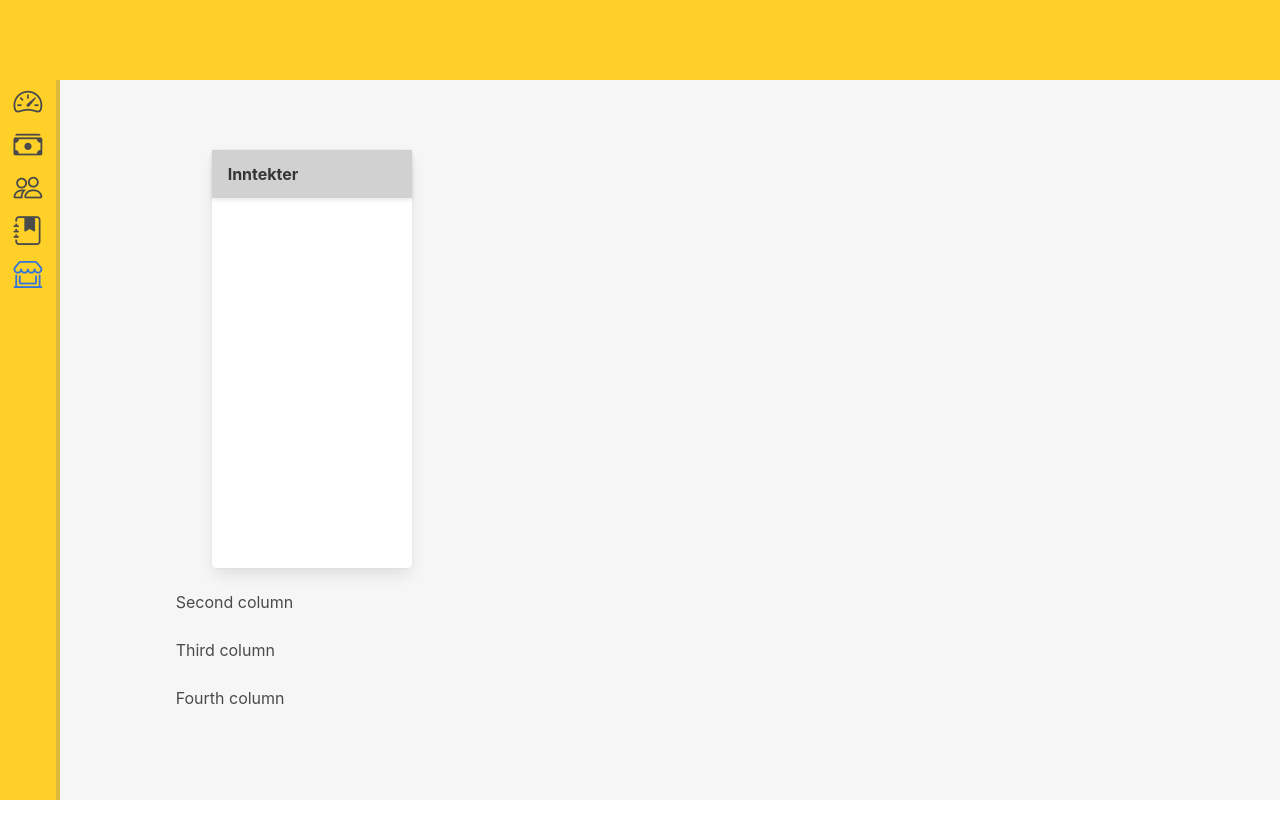
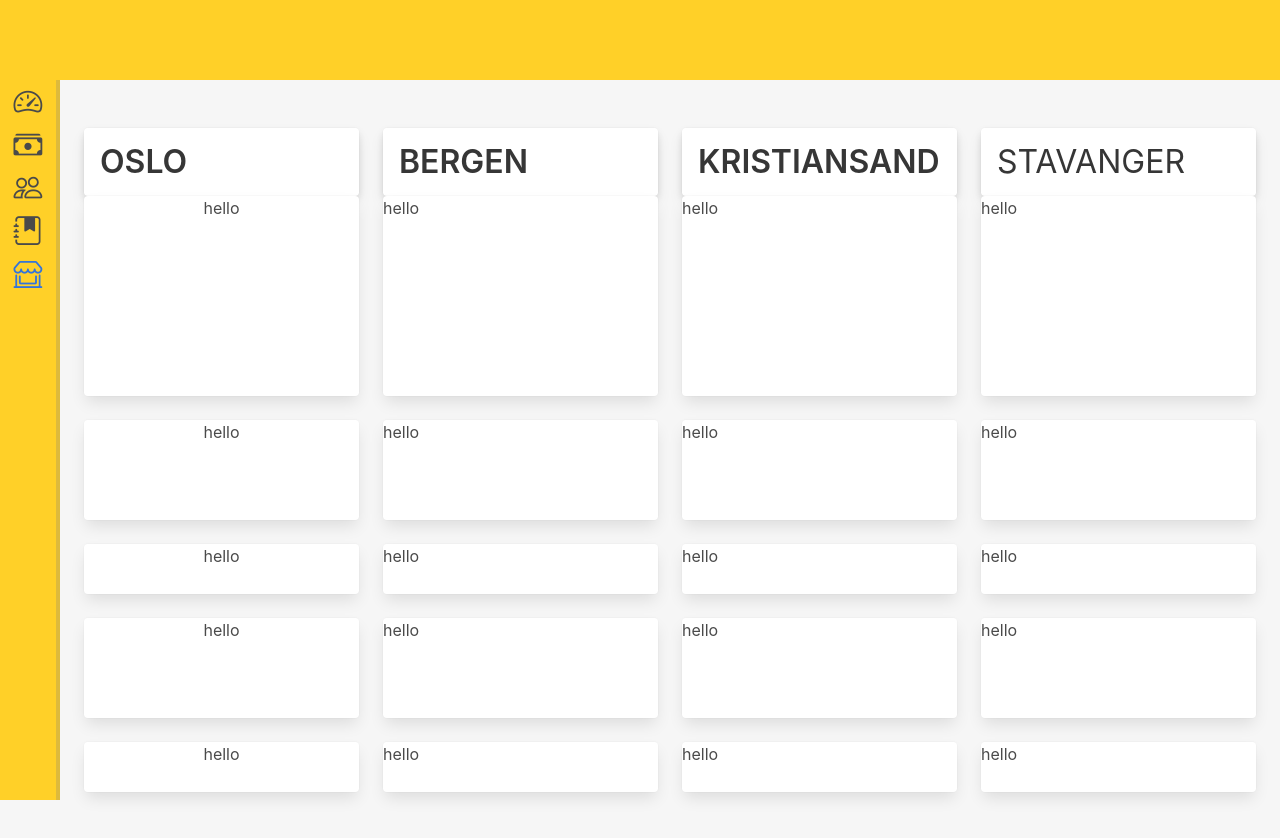
Before and after one commit to mariebmo-edu/pro104-webprosjekt-eksamen, a plain HTML site: page Sales/sales.html in a window 1280 px wide. Before the commit the page ends 800 px from the top, so only its background shows below. Drawn offline with nearby package versions, Linux system fonts and the light colour scheme; files that its build step writes are made by us from their sources.

Commit message:
Added Columns to Sales

```diff
--- a/Sales/sales.html
+++ b/Sales/sales.html
@@ -5,7 +5,7 @@
     <meta http-equiv="X-UA-Compatible" content="IE=edge">
     <meta name="viewport" content="width=device-width, initial-scale=1.0">
     <link rel="stylesheet" href="https://cdn.jsdelivr.net/npm/bootstrap-icons@1.5.0/font/bootstrap-icons.css">
-    <link rel="stylesheet" href="sitewide.css">
+    <link rel="stylesheet" href="../sitewide.css">
     <link rel="stylesheet" href="/bulma/css/bulma.css">
     <link rel="stylesheet" href="../indexmodule.css">
     <script type="module" src="../Modules/SalesModule.js"></script>
@@ -48,27 +48,157 @@
     <div class="admin-pannel">
 
         <!-- ALT GÅR HIT HALLO FOLKENS! -->
-		<div class="columns mt-6">
-			<div class="column is-half is-offset-1">
-                <div class="card card-size card-padding ml-6">
-                    <div class="card-header">
-                    <p class="grey-background card-header-title">
-                        Inntekter
-                    </p>
-                    </div>
-                    <div class="card-image">
-                        <canvas id="sales-chart" width="200" height="200"></canvas>
-                    </div>
-		  </div>
-		  <div class="column">
-			Second column
-		  </div>
-		  <div class="column">
-			Third column
-		  </div>
-		  <div class="column">
-			Fourth column
-		  </div>
+
+		<!-- INPUT FIELDS -->
+
+		<!-- RESTAURANT COLUMNS -->
+		<div class="columns section">
+			<div class="column is-one-quarter">
+				<div class="card">
+					<div class="card-header title card-title-padding">
+						OSLO
+					</div>
+				</div>
+
+				<div class="columns is-multiline">
+					<div class="column is-full">
+						<div class="card height-200 center-text">
+							hello
+						</div>
+					</div>
+					<div class="column is-full">
+						<div class="card height-100 center-text">
+							hello
+						</div>
+					</div>
+					<div class="column is-full">
+						<div class="card height-50 center-text">
+							hello
+						</div>
+					</div>
+					<div class="column is-full">
+						<div class="card height-100 center-text">
+							hello
+						</div>
+					</div>
+					<div class="column is-full">
+						<div class="card height-50 center-text">
+							hello
+						</div>
+					</div>
+				</div>
+			</div>
+
+			<div class="column is-one-quarter">
+				<div class="card">
+					<div class="card-header title yellow-background card-title-padding">
+						BERGEN
+					</div>
+				</div>
+
+				<div class="columns is-multiline">
+					<div class="column is-full">
+						<div class="card height-200">
+							hello
+						</div>
+					</div>
+					<div class="column is-full">
+						<div class="card height-100">
+							hello
+						</div>
+					</div>
+					<div class="column is-full">
+						<div class="card height-50">
+							hello
+						</div>
+					</div>
+					<div class="column is-full">
+						<div class="card height-100">
+							hello
+						</div>
+					</div>
+					<div class="column is-full">
+						<div class="card height-50">
+							hello
+						</div>
+					</div>
+				</div>
+			</div>
+
+			<div class="column is-one-quarter">
+				<div class="card">
+					<div class="card-header title yellow-background card-title-padding">
+						KRISTIANSAND
+					</div>
+				</div>
+
+				<div class="columns is-multiline">
+					<div class="column is-full">
+						<div class="card height-200">
+							hello
+						</div>
+					</div>
+					<div class="column is-full">
+						<div class="card height-100">
+							hello
+						</div>
+					</div>
+					<div class="column is-full">
+						<div class="card height-50">
+							hello
+						</div>
+					</div>
+					<div class="column is-full">
+						<div class="card height-100">
+							hello
+						</div>
+					</div>
+					<div class="column is-full">
+						<div class="card height-50">
+							hello
+						</div>
+					</div>
+				</div>
+			</div>
+
+			<div class="column is-one-quarter">
+				<div class="card ">
+					<div class="card-header title card-title-padding">
+						<h1 class=" full-width full-height">
+							STAVANGER
+						</h1>
+
+					</div>
+				</div>
+
+				<div class="columns is-multiline">
+					<div class="column is-full">
+						<div class="card height-200">
+							hello
+						</div>
+					</div>
+					<div class="column is-full">
+						<div class="card height-100">
+							hello
+						</div>
+					</div>
+					<div class="column is-full">
+						<div class="card height-50">
+							hello
+						</div>
+					</div>
+					<div class="column is-full">
+						<div class="card height-100">
+							hello
+						</div>
+					</div>
+					<div class="column is-full">
+						<div class="card height-50">
+							hello
+						</div>
+					</div>
+				</div>
+			</div>
 		</div>
 
     </div>
--- a/sitewide.css
+++ b/sitewide.css
@@ -158,3 +158,15 @@ body {
 .card-height{
     height: 400px;
 }
+
+.height-200{
+    height: 200px;
+}
+
+.height-100{
+    height: 100px;
+}
+
+.height-50 {
+    height:50px;
+}
```
